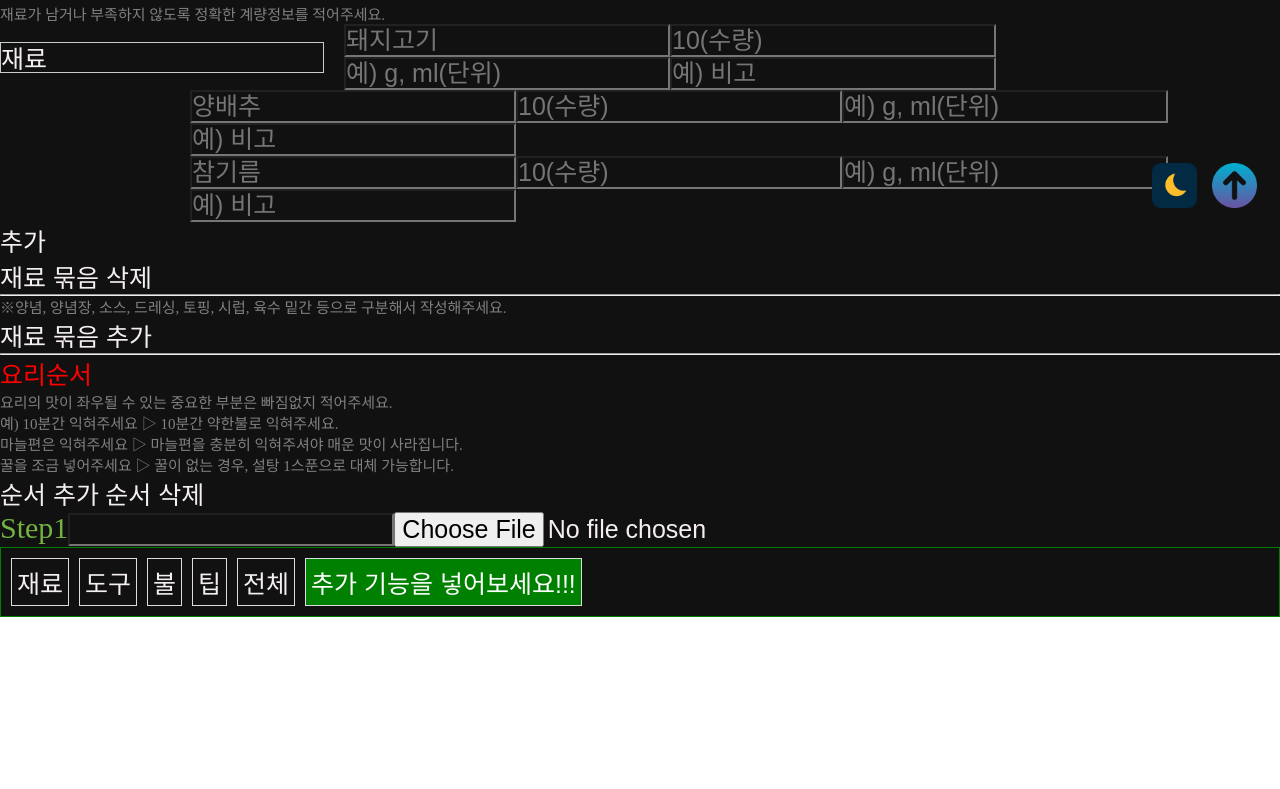
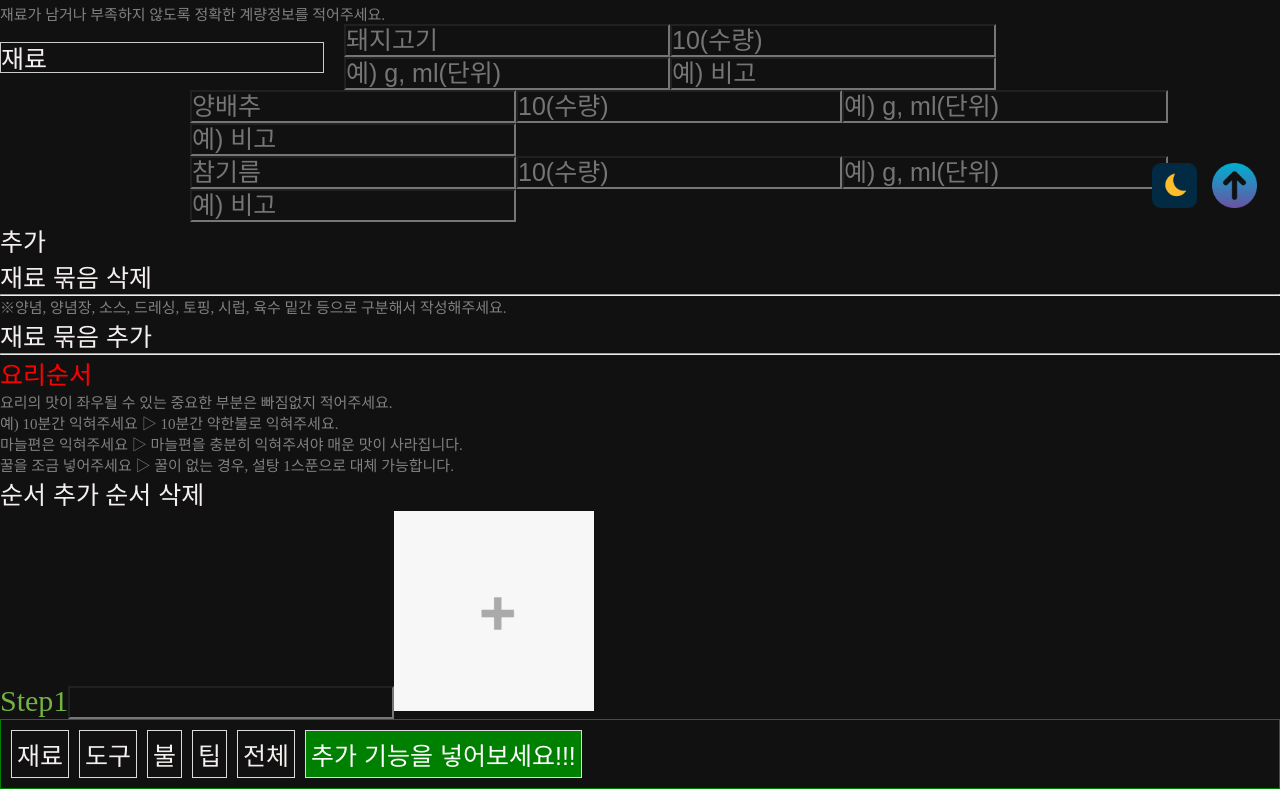
Before and after one commit to sunford4927/foodRecipe, a React (Create React App) app: page /insertrecipe in a window 1280 px wide. Shown: the part 557-1346 px from the top of the page. Before the commit the page ends 1174 px from the top, so only its background shows below. Built offline with nearby package versions, Linux system fonts and the light colour scheme.

Commit message:
11/10 상현 imgBox 컴포넌트 추가완료

```diff
--- /dev/null
+++ b/src/components/custominput/imgbox/ImgBox.tsx
@@ -0,0 +1,42 @@
+import React from 'react';
+import NullImg from '../../../img/빈사진.gif'
+
+interface ImgBox {
+    number: Number; // placeholder prop을 string으로 정의
+}
+
+
+const ImgBox : React.FC<ImgBox>= ( { number } ) => {
+
+    function BoxClick()
+    {
+        let tag = document.getElementById("inputFile"+number)
+        if(tag !== null)
+        {
+            tag.click();
+        }
+
+    }
+
+    function FileUpload( e: React.ChangeEvent<HTMLInputElement>)
+    {
+        let file = (e.target as HTMLInputElement).files as FileList;
+        const targetFilesArray = Array.from(file);
+        let tag : HTMLImageElement  = document.getElementById("viewBox"+number) as HTMLImageElement
+        if(tag !== null)
+        {
+            tag.src  = URL.createObjectURL(targetFilesArray[0]);
+        }
+
+    }
+
+    return (
+        <>
+
+            <input type="file" id={"inputFile" + number}style={{display:"none"}} onChange={(e) => FileUpload(e)}/>
+            <img src={NullImg} id={"viewBox"+number} alt="" onClick={BoxClick} style={{width :'200px', height:'200px'}}/>
+        </>
+    );
+};
+
+export default ImgBox;
--- a/src/components/insertInfo/AddStep.tsx
+++ b/src/components/insertInfo/AddStep.tsx
@@ -1,5 +1,6 @@
 import React, { useState } from 'react';
 import './InsertInfo.scss';
+import ImgBox from 'components/custominput/imgbox/ImgBox';
 
 const AddStep = () => {
   // 입력 필드들의 placeholder를 배열로 저장
@@ -62,7 +63,8 @@ const AddStep = () => {
         <span className="green_step">Step1</span>
         <input type="text" className="StepInput" />
         {/* 스크롤 기능 만들기 */}
-        <input type="file" className="StepInput" />
+        <ImgBox number={2}/>
+
         {/* 썸네일 기능, input 이미지 바꾸기, 사이즈 조정하기, Step 옆에 두기 */}
       </div>
 
```
Also changed, not shown: src/img/빈사진.gif (added).
